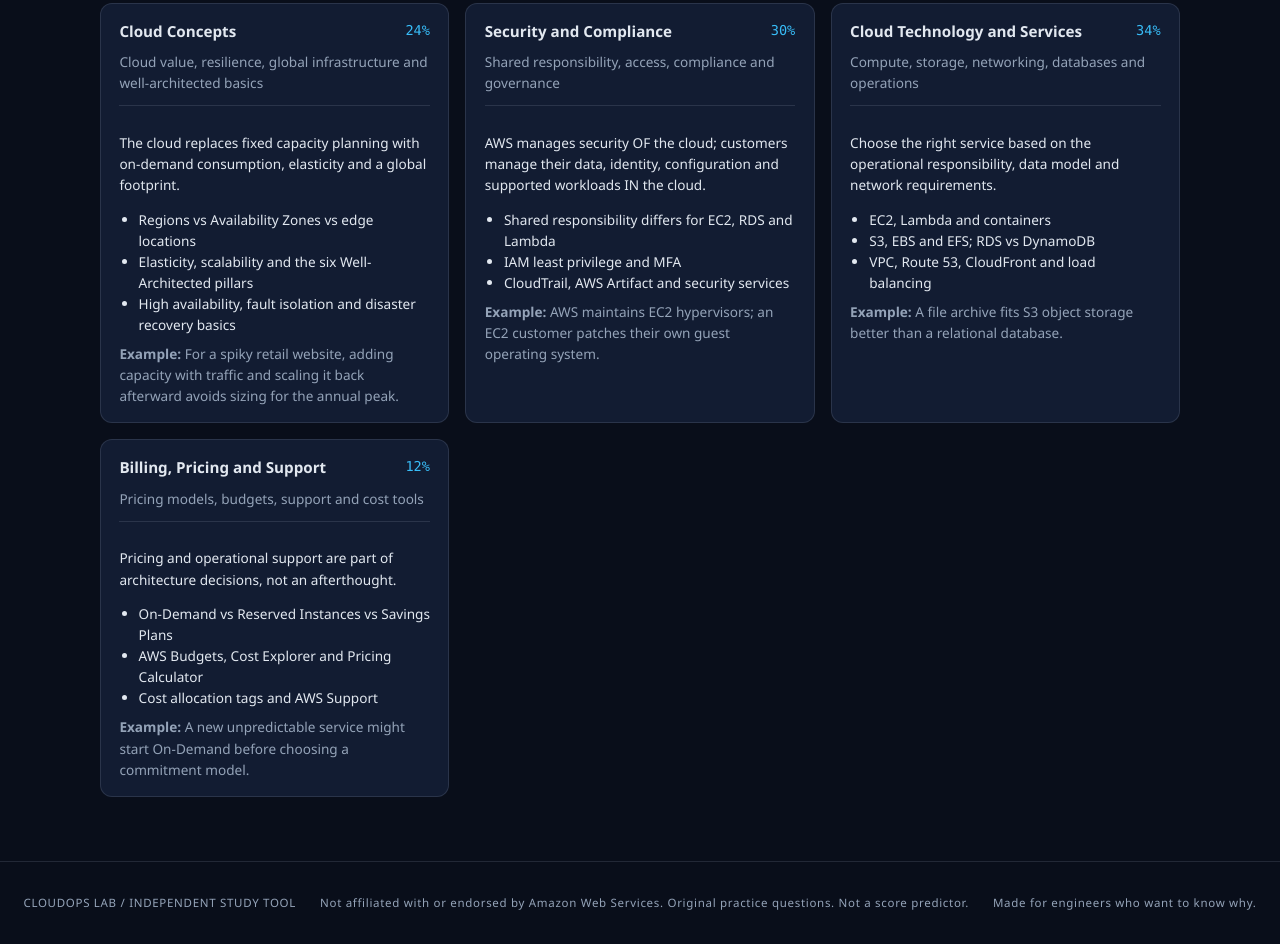
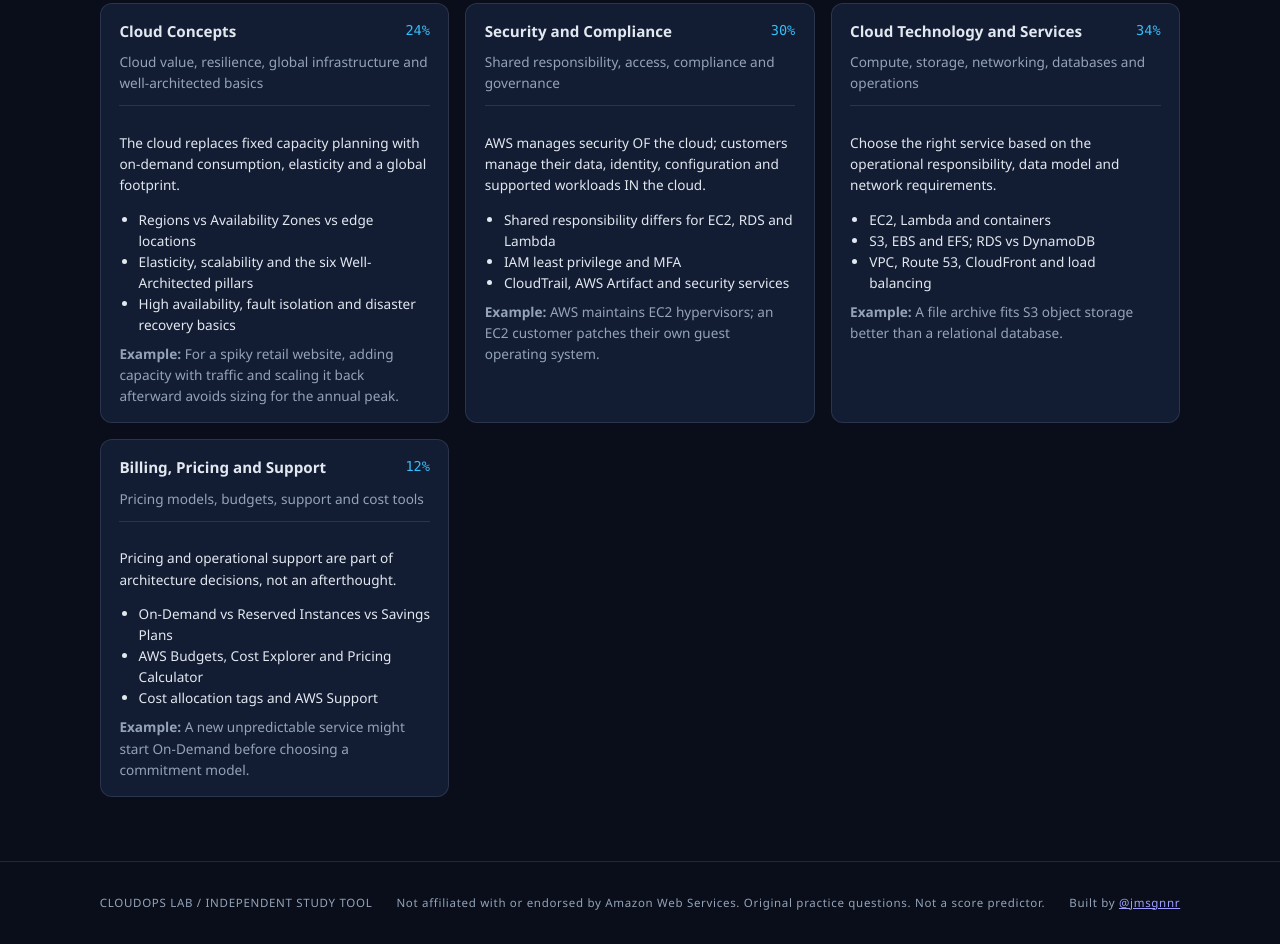
Before and after one commit to jmsgnnr/cloudops-lab, a plain HTML site: page index.html in a window 1280 px wide. Shown: the part 1252-2196 px from the top of the page. Drawn offline with Linux system fonts and the light colour scheme.

Commit message:
Credit project creator @jmsgnnr

```diff
--- a/index.html
+++ b/index.html
@@ -99,6 +99,6 @@
       <h3>Answer review</h3><div id="review-list" class="review-list"></div>
     </section>
   </main>
-  <footer class="footer"><span>CLOUDOPS LAB / INDEPENDENT STUDY TOOL</span><span>Not affiliated with or endorsed by Amazon Web Services. Original practice questions. Not a score predictor.</span><span>Made for engineers who want to know why.</span></footer>
+  <footer class="footer"><span>CLOUDOPS LAB / INDEPENDENT STUDY TOOL</span><span>Not affiliated with or endorsed by Amazon Web Services. Original practice questions. Not a score predictor.</span><span>Built by <a href="https://github.com/jmsgnnr" rel="author">@jmsgnnr</a></span></footer>
 </body>
 </html>
```
Also changed, not shown: README.md.
